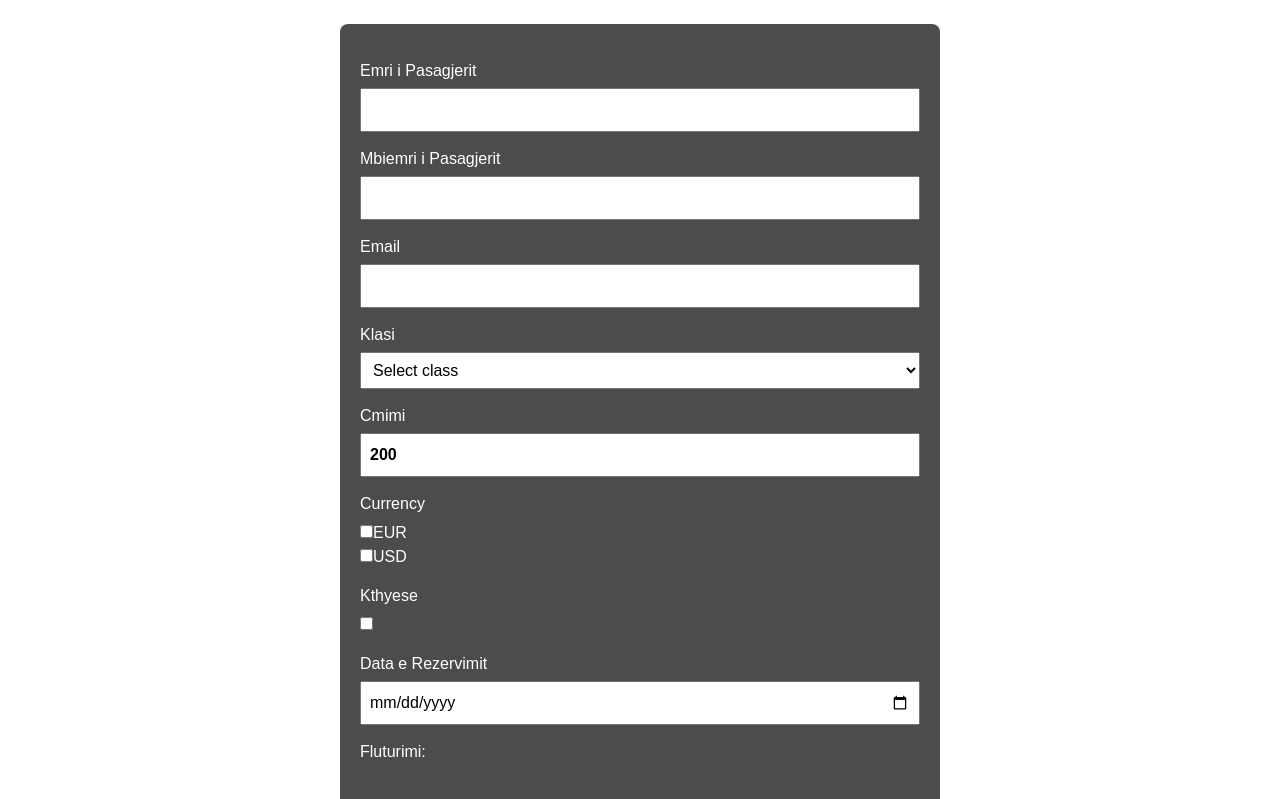
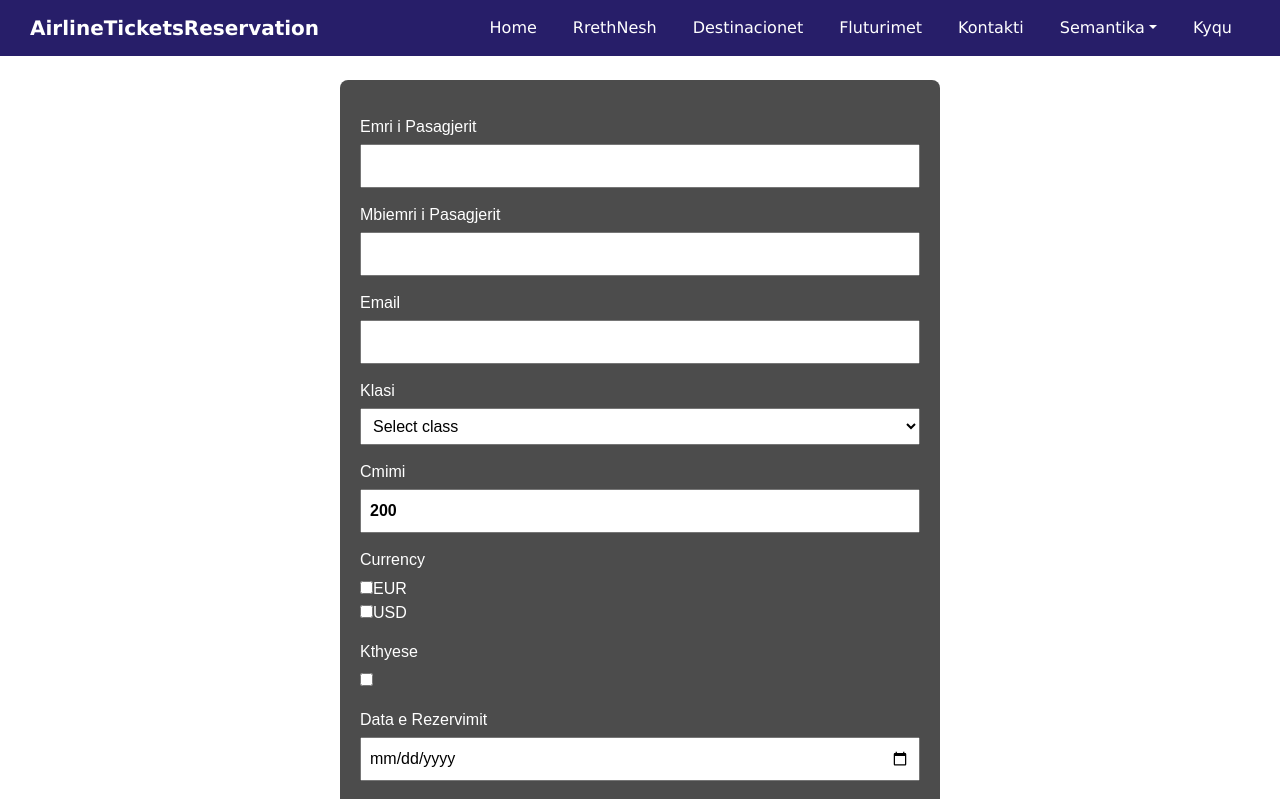
Before and after one commit to andapilingjurka/AirlineTicketsReservationFrontEnd, a React (Create React App) app: page /rezervime in a window 1280 px wide. Shown: the top 799 px of the page. Built offline with nearby package versions, Linux system fonts and the light colour scheme; no server answers.

Commit message:
Shtimi i Navbarit tek PaymentForm

```diff
--- a/src/components/Rezervimet/PaymentForm.js
+++ b/src/components/Rezervimet/PaymentForm.js
@@ -53,7 +53,7 @@ const PaymentForm = ({ amount, description, currency, onSuccess }) => {
 
 
   return (
-
+   <div>
     <form onSubmit={handleFormSubmit} className="payment-container mt-5 ">
     <img src={paypal} className="img-fluid" style={{ width: '75%' }} alt="Featured" />
 
@@ -156,6 +156,7 @@ const PaymentForm = ({ amount, description, currency, onSuccess }) => {
 Submit Payment
 </button>
 </form>
+</div>
 );
 };
 
--- a/src/components/Rezervimet/Rezervime.js
+++ b/src/components/Rezervimet/Rezervime.js
@@ -4,6 +4,10 @@ import "./cssRezervimet.css";
 import { useLocation } from "react-router-dom";
 import PaymentForm from './PaymentForm';
 import plane from './plane .jpg';
+import MyNavbar from "../include/Navbar";
+
+
+
 function Rezervime() {
   const [id, setId] = useState("");
   const [emriPasagjerit, setEmriPasagjerit] = useState("");
@@ -34,7 +38,6 @@ function Rezervime() {
       setFlightId(id);
     }
   }, [location.search]);
-
   useEffect(() => {
     // Set fluturimiId based on flightId
     if (flightId) {
@@ -150,6 +153,9 @@ function Rezervime() {
   };
 
   return (
+    <div>
+
+    <MyNavbar/>
     <div className="rezervime" style={{
       margin: 0,
       padding: 0,
@@ -336,6 +342,7 @@ function Rezervime() {
           </div>
         )}
       </div>
+      </div>
     );
   };
   export default Rezervime;
```
